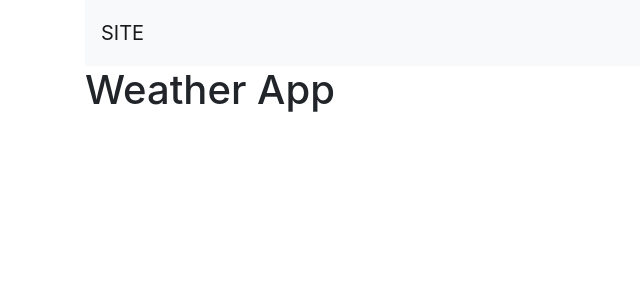
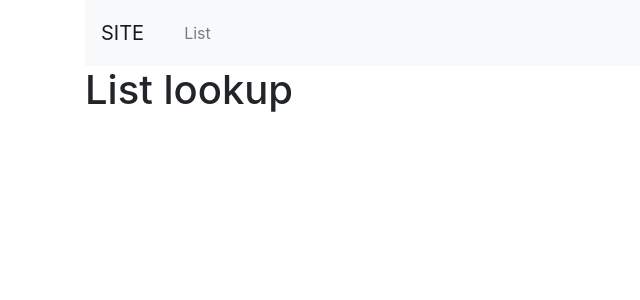
Before and after one commit to naikvarun/site-frontend, a React (Create React App) app: page /list in a window 1280 px wide. Shown: the top 300 px of the page, without its empty margins (0-640 px from the left). Built offline with nearby package versions, Linux system fonts and the light colour scheme.

Commit message:
Created the basic setup for the app with 2 pages

```diff
--- a/src/App.js
+++ b/src/App.js
@@ -1,6 +1,7 @@
 import React from 'react';
 import './App.css';
 import AppNavbar from "./common/AppNavbar";
+import AppRoutes from "./AppRoutes";
 
 function App() {
   return (
@@ -9,7 +10,7 @@ function App() {
         <AppNavbar />
       </div>
       <div id="content">
-        <h1>Weather App</h1>
+        <AppRoutes />
       </div>
     </div>
   );
--- /dev/null
+++ b/src/AppRoutes.js
@@ -0,0 +1,13 @@
+import React from "react";
+import {Switch, Route} from "react-router-dom";
+import WeatherLookup from "./container/WeatherLookup";
+import ListLookup from "./container/ListLookup";
+
+export default function AppRoutes() {
+    return (
+        <Switch>
+            <Route path={'/'} exact component={WeatherLookup}/>
+            <Route path={'/list'} exact component={ListLookup}/>
+        </Switch>
+    );
+}
--- a/src/common/AppNavbar.js
+++ b/src/common/AppNavbar.js
@@ -1,5 +1,5 @@
 import React from 'react';
-import {Navbar} from "react-bootstrap";
+import {Nav, Navbar} from "react-bootstrap";
 import {Link} from "react-router-dom";
 
 export default class AppNavbar extends React.Component {
@@ -10,6 +10,11 @@ export default class AppNavbar extends React.Component {
                 <Navbar.Brand>
                     <Link to={'/'} className={'navbar-brand'}>SITE</Link>
                 </Navbar.Brand>
+                <Nav>
+                    <Nav.Item>
+                        <Link to={'/list'} className={'nav-link'}>List</Link>
+                    </Nav.Item>
+                </Nav>
             </Navbar>
         );
     }
--- /dev/null
+++ b/src/container/ListLookup.js
@@ -0,0 +1,12 @@
+import React from "react";
+
+export default class ListLookup extends React.Component {
+
+    render() {
+        return (
+            <div>
+                <h1>List lookup</h1>
+            </div>
+        );
+    }
+}
--- /dev/null
+++ b/src/container/WeatherLookup.js
@@ -0,0 +1,12 @@
+import React from "react";
+
+export default class WeatherLookup extends React.Component {
+
+    render() {
+        return (
+            <div>
+                <h1>Weather lookup</h1>
+            </div>
+        );
+    }
+}
```
